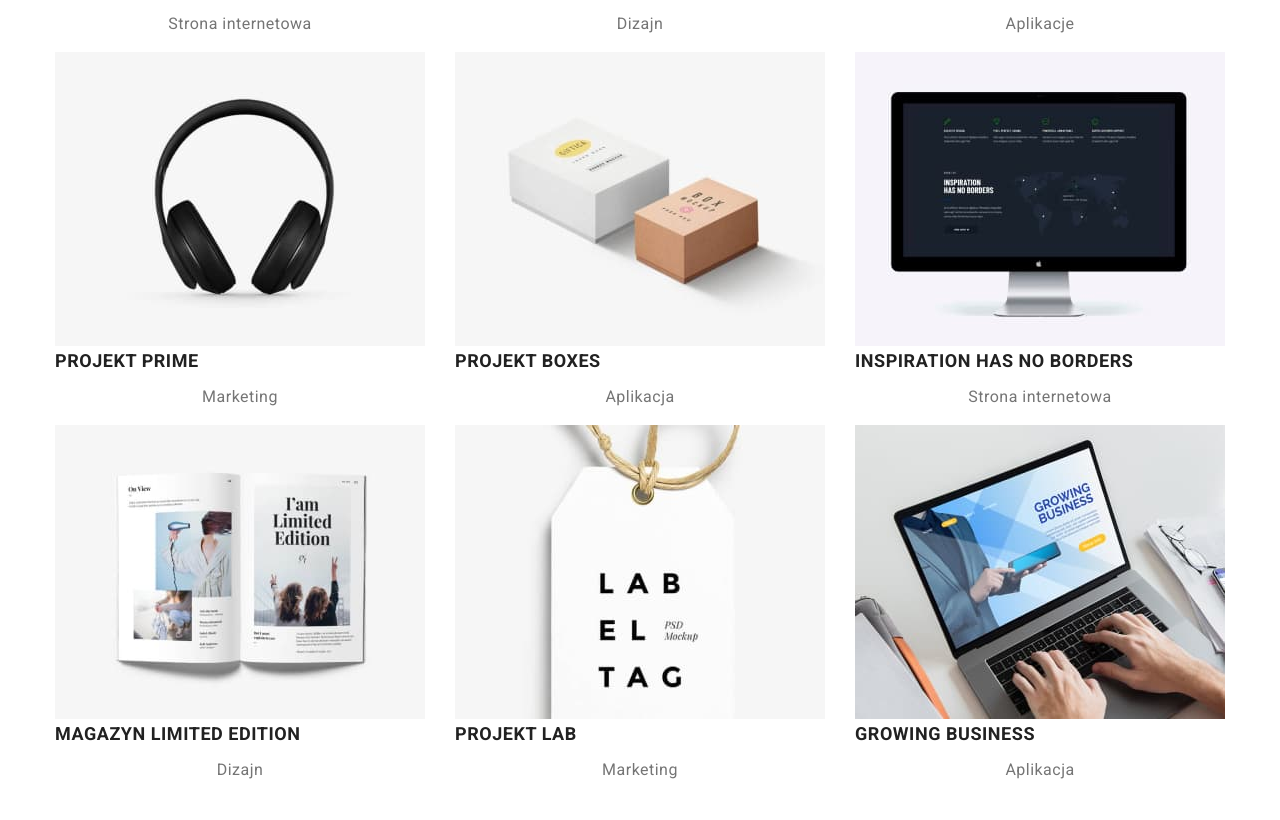
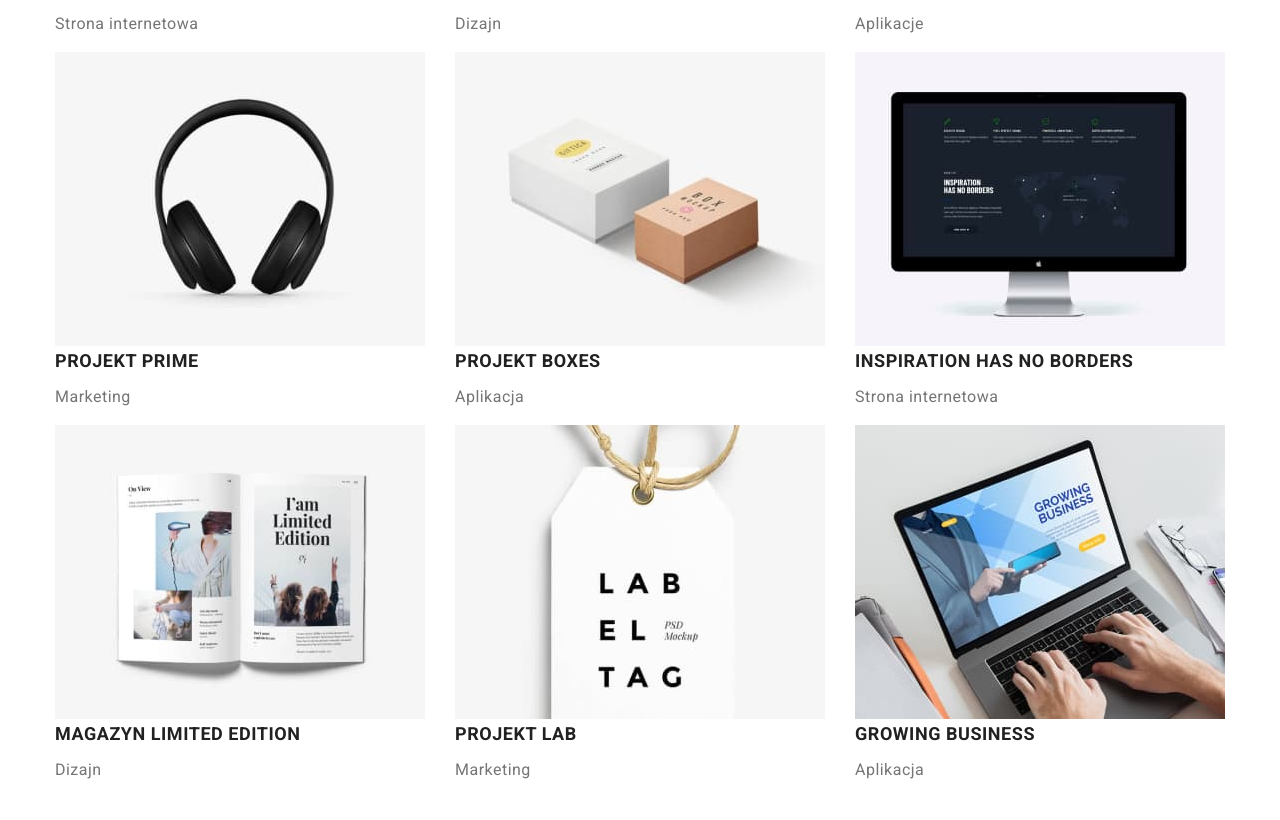
Before and after one commit to RafalChrzanowski1986/-goit-markup-hw-03-, a plain HTML site: page Portfolio.html in a window 1280 px wide. Shown: the part 432-1252 px from the top of the page. Drawn offline with Linux system fonts and the light colour scheme.

Commit message:
portfolio

```diff
--- a/Portfolio.html
+++ b/Portfolio.html
@@ -57,7 +57,7 @@
               left="215"
             />
             <h4 class="brand">Technocrack</h4>
-          <span class="list portfolio"> <p> Strona internetowa</p></span>
+          <span class="list-portfolio"> <p> Strona internetowa</p></span>
           </li>
           <li>
             <img
@@ -67,7 +67,7 @@
               height="294"
             />
             <h4 class="brand">Grafika New Orlean vs Golden Star</h4>
-            <span class="list portfolio">
+            <span class="list-portfolio">
                <p>Dizajn</p> </span>
           </li>
           <li>
@@ -78,7 +78,7 @@
               height="294"
             />
             <h4 class="brand">Restauracja Seafood</h4>
-            <span class="list portfolio"><p>Aplikacje</p></span>
+            <span class="list-portfolio"><p>Aplikacje</p></span>
           </li>
           </ul>
           <ul class="list">
@@ -90,7 +90,7 @@
               height="294"
             />
             <h4 class="brand">Projekt Prime</h4>
-            <span class="list portfolio"><p>Marketing</p></span>
+            <span class="list-portfolio"><p>Marketing</p></span>
           </li>
           <li>
             <img
@@ -100,7 +100,7 @@
               height="294"
             />
             <h4 class="brand">Projekt Boxes</h4>
-            <span class="list portfolio"><p>Aplikacja</p></span>
+            <span class="list-portfolio"><p>Aplikacja</p></span>
           </li>
           <li>
             <img
@@ -110,7 +110,7 @@
               height="294"
             />
             <h4 class="brand">Inspiration has no Borders</h4>
-            <span class="list portfolio"><p>Strona internetowa</p></span>
+            <span class="list-portfolio"><p>Strona internetowa</p></span>
           </li>
           </ul>
           <ul class="list">
@@ -122,7 +122,7 @@
               height="294"
             />
             <h4 class="brand">Magazyn Limited Edition</h4>
-            <span class="list portfolio"><p>Dizajn</p></span>
+            <span class="list-portfolio"><p>Dizajn</p></span>
           </li>
           <li>
             <img
@@ -132,7 +132,7 @@
               height="294"
             />
             <h4 class="brand">Projekt LAB</h4>
-            <span class="list portfolio"> <p>Marketing</p></span>
+            <span class="list-portfolio"> <p>Marketing</p></span>
           </li>
           <li>
             <img
@@ -142,7 +142,7 @@
               height="294"
             />
             <h4 class="brand">Growing Business</h4>
-            <span class="list portfolio"> <p>Aplikacja</p></span>
+            <span class="list-portfolio"> <p>Aplikacja</p></span>
           </li>
         </ul>
     </div>
--- a/style.css
+++ b/style.css
@@ -219,7 +219,7 @@ ul {
   list-style-type: none;
   text-align: justify;
 }
-.list .portfolio {
+.list-portfolio {
   font-weight: 400;
   font-size: 16px;
   line-height: 24px;
```
